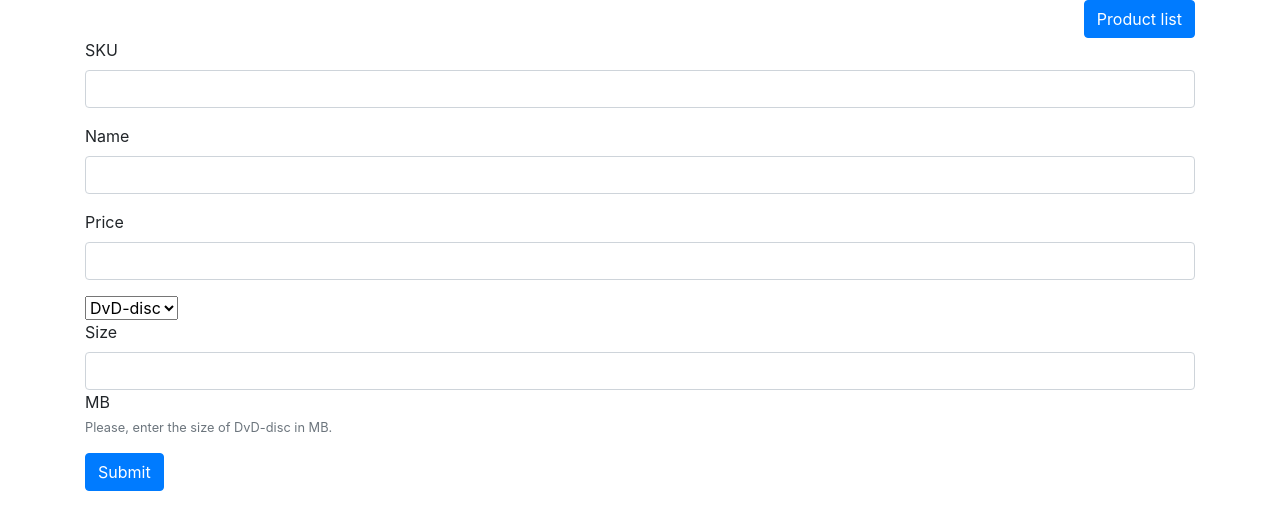
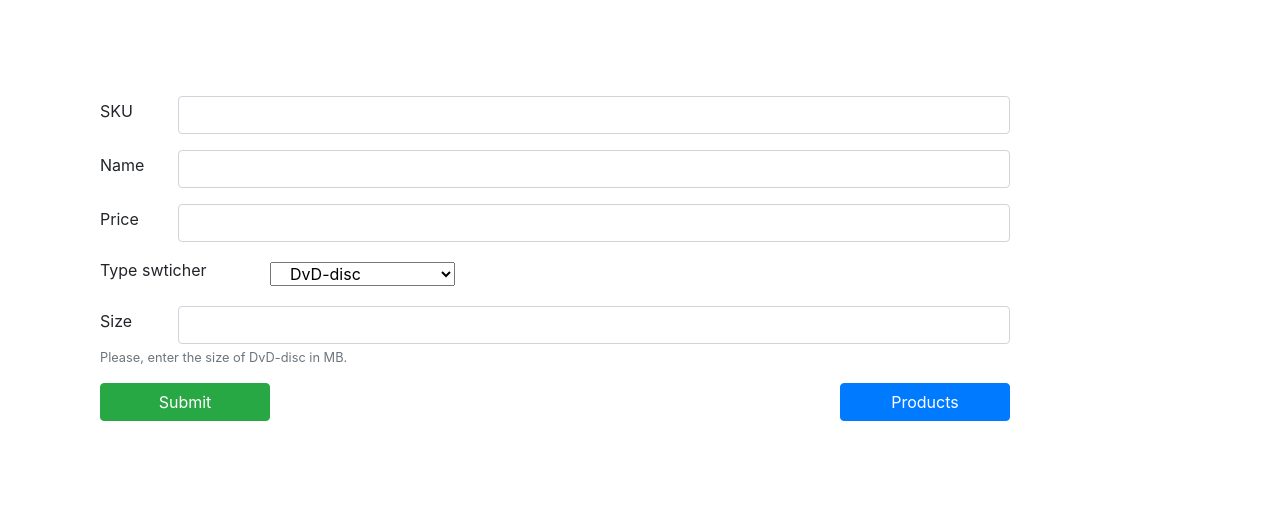
Before and after one commit to georgijsstasjuks/products, a PHP site: page /views/addProducts.php in a window 1280 px wide. Shown: the top 530 px of the page. Run offline with PHP 8.4, Linux system fonts and the light colour scheme.

Commit message:
moved functions from product class to database class

```diff
--- a/logic/connection_db.php
+++ b/logic/Database.php
@@ -1,7 +1,7 @@
 <?php
 declare(strict_types=1);
 require_once 'DatabaseIntarface.php';
-class dbConnection implements Database{
+class Database implements DatabaseInterface{
 
     private string $host;
     private string $user;
@@ -51,9 +51,21 @@ class dbConnection implements Database{
        $result = mysqli_query($this->connect(),$query) or die("ERROR " . mysqli_error($this->connect()));
        return $result;
     }
+
+    public function delete($table, $SKU){
+        $query ="DELETE FROM {$table} WHERE SKU ='{$SKU}'";
+        mysqli_query($this->connect(), $query) or die("ERROR " . mysqli_error($this->connect()));
+        return true;
+    }
+
+    public function get_all($table){
+        $query = "SELECT * FROM {$table}";
+        $result = mysqli_query($this->connect(), $query) or die ("ERROR " . mysqli_error($this->connect()));
+        return $result;
+    }
 }
 /*
-$obj = new dbConnection();
-$obj->connect();
+$obj = new Database();
+$obj->delete("products2","ADSAD");
 */
 ?>
--- a/logic/DatabaseIntarface.php
+++ b/logic/DatabaseIntarface.php
@@ -1,6 +1,8 @@
 <?php
 declare(strict_types=1);
 
-interface Database {
+interface DatabaseInterface {
     public function connect();
+    public function save($table, $data);
+    public function delete($table, $id);
 }
--- a/logic/Product.php
+++ b/logic/Product.php
@@ -4,7 +4,7 @@ declare(strict_types=1);
 
 session_start();
 
-require_once 'connection_db.php';
+require_once 'Database.php';
 require_once 'BaseOperations_Interface.php';
 require_once 'DatabaseIntarface.php';
 
@@ -13,7 +13,7 @@ class Product implements base_operations{
 
     public $database;
 
-    public function __construct(Database $database){
+    public function __construct(DatabaseInterface $database){
         $this->database = $database;
     }
 
@@ -31,7 +31,7 @@ class Product implements base_operations{
             price FLOAT(30) NOT NULL,
             characteristics VARCHAR(200) NOT NULL
         )";
-        mysqli_query($this->database->connect()) or die("ERROR " . mysqli_error($this->database->connect()));
+        mysqli_query($this->database->connect(), $query) or die("ERROR " . mysqli_error($this->database->connect()));
     }
 
     //add products to the db
@@ -134,23 +134,19 @@ class Product implements base_operations{
         if(!$cleanData){
             return false;
         }
-       $result = self::addProduct($cleanData);
-       return $result;
+       return self::addProduct($cleanData);
     }
 
     //show all products on main page
     public function index(){
         self::checkTable();
-        $query ="SELECT * FROM products2";
-        $result = mysqli_query($this->database->connect(), $query) or die("ERROR " . mysqli_error($this->database->connect()));
-        return $result;
+        return $this->database->get_all("products2");
     }
 
     //delete all selected products
     public function delete(array $data){
-        foreach($data as $product){
-            $query ="DELETE FROM products2 WHERE SKU ='$product'";
-            mysqli_query($this->database->connect(), $query) or die("ERROR " . mysqli_error($this->database->connect()));
+        foreach($data as $SKU){
+            $this->database->delete("products2",$SKU);
         }
         return true;
     }
--- a/routing/routes.php
+++ b/routing/routes.php
@@ -1,9 +1,8 @@
 <?php
 declare(strict_types=1);
-    require '../logic/connection_db.php';
+    require '../logic/Database.php';
     require '../logic/Product.php';
-    $obj = new dbConnection();
-    $product = new Product($obj);
+    $product = new Product(new Database());
     $action = $_POST['action'];
 
 switch($action){
--- a/views/addProducts.php
+++ b/views/addProducts.php
@@ -22,19 +22,14 @@ require '../logic/Product.php';
 }
 
 .show{
-  display:block!important;
+  display:flex!important;
 }
 </style>
 
 </head>
 <body>
 
-
-
 <div class="container">
-  <div class="d-flex flex-row-reverse">
-    <a href="../" class="btn btn-primary ">Product list</a>
-  </div>
 
 <?php
 if(isset($_SESSION['flash']))
@@ -60,24 +55,24 @@ if(isset($_SESSION['required'])){
 
 
 
-<form method="POST" action="" id="addNewProduct">
-  <div class="form-group">
-    <label for="exampleInputEmail1">SKU</label>
-    <input type="text" class="form-control" id="exampleInputEmail1" aria-describedby="emailHelp" name="SKU" required>
+<form method="POST" action="" id="addNewProduct" class="container pt-5 mt-5">
+  <div class="form-group row align-items-center">
+    <label for="exampleInputEmail1" class="col-1">SKU</label>
+    <input type="text" class="form-control col-9" id="exampleInputEmail1" aria-describedby="emailHelp" name="SKU" required>
   </div>
-  <div class="form-group">
-    <label for="exampleInputPassword1">Name</label>
-    <input type="text" class="form-control" id="exampleInputEmail1" aria-describedby="emailHelp" name="name" required>
+  <div class="form-group row align-items-center">
+    <label for="exampleInputPassword1" class="col-1">Name</label>
+    <input type="text" class="form-control col-9" id="exampleInputEmail1" aria-describedby="emailHelp" name="name" required>
   </div>
-  <div class="form-group">
-    <label for="exampleInputPassword1">Price</label>
-    <input type="number" class="form-control" id="exampleInputEmail1" aria-describedby="emailHelp" name="price" required>
+  <div class="form-group row align-items-center">
+    <label for="exampleInputPassword1" class="col-1">Price</label>
+    <input type="number" class="form-control col-9" id="exampleInputEmail1" aria-describedby="emailHelp" name="price" required>
   </div>
 
 
-
-
-<select id="selectedCharacteristic" name="selectedCharacteristic" class="main_field" aria-required="true">
+  <div class="form-group row align-items-center">
+  <label for="exampleInputPassword1" class="col-2">Type swticher</label>
+  <select id="selectedCharacteristic" name="selectedCharacteristic" class="col-2" aria-required="true">
 
     <option value="Size" selected="selected">
         DvD-disc
@@ -89,31 +84,45 @@ if(isset($_SESSION['required'])){
         Furniture
     </option>
 </select>
+  </div>
 
-<div class="form-group hide size">
-    <label for="exampleInputPassword1">Size</label>
-    <input type="text" class="form-control furnitureInput" id="exampleInputEmail1" aria-describedby="emailHelp" name="characteristics[]">MB
-    <small id="emailHelp" class="form-text text-muted">Please, enter the size of DvD-disc in MB.</small>
+  <div class="form-group">
+
+<div class="form-group hide size row align-items-center">
+    <label for="text" class="col-1">Size</label>
+    <input type="text" class="form-control furnitureInput col-9" id="exampleInputEmail1" aria-describedby="emailHelp" name="characteristics[]">
+    <small id="emailHelp" class="form-text text-muted col-3">Please, enter the size of DvD-disc in MB.</small>
 </div>
 
-<div class="form-group hide weight">
-    <label for="exampleInputPassword1">Weight</label>
-    <input type="text" class="form-control furnitureInput" id="exampleInputEmail1" aria-describedby="emailHelp" name="characteristics[]">kg
-    <small id="emailHelp" class="form-text text-muted">Please, enter the weight of book.</small>
+<div class="form-group hide weight row align-items-center">
+    <label for="exampleInputPassword1" class="col-1">Weight</label>
+    <input type="text" class="form-control furnitureInput col-9" id="exampleInputEmail1" aria-describedby="emailHelp" name="characteristics[]">
+    <small id="emailHelp" class="form-text text-muted col-3">Please, enter the weight of book.</small>
 </div>
 
-<div class="form-group hide dimension">
-    <label for="exampleInputPassword1">Height</label>
-    <input type="number" class="form-control furnitureInput" id="exampleInputEmail1" aria-describedby="emailHelp" name="characteristics[]">
-    <label for="exampleInputPassword1">Widht</label>
-    <input type="number" class="form-control furnitureInput" id="exampleInputEmail1" aria-describedby="emailHelp" name="characteristics[]">
-    <label for="exampleInputPassword1">Length</label>
-    <input type="number" class="form-control furnitureInput" id="exampleInputEmail1" aria-describedby="emailHelp" name="characteristics[]">
-    <small id="emailHelp" class="form-text text-muted">Please, provide dimension dimension in HxWxL format.</small>
+<div class="form-group hide dimension row align-items-center">
+    <label for="exampleInputPassword1" class="col-1">Height</label>
+    <input type="number" class="form-control furnitureInput col-9" id="exampleInputEmail1" aria-describedby="emailHelp" name="characteristics[]">
+    </div>
+    <div class="form-group hide dimension row align-items-center">
+    <label for="exampleInputPassword1" class="col-1">Widht</label>
+    <input type="number" class="form-control furnitureInput col-9" id="exampleInputEmail1" aria-describedby="emailHelp" name="characteristics[]">
+    </div>
+    <div class="form-group hide dimension row align-items-center">
+    <label for="exampleInputPassword1" class="col-1">Length</label>
+    <input type="number" class="form-control furnitureInput col-9" id="exampleInputEmail1" aria-describedby="emailHelp" name="characteristics[]">
+    <small id="emailHelp" class="form-text text-muted col-3">Please, provide dimension dimension in HxWxL format.</small>
+    </div>
 </div>
 <input hidden name="action" value="save">
-  <button type="submit" class="btn btn-primary">Submit</button>
 
+<div class="form-group row  justify-content-between align-items-center">
+   <div class="col-6 col-md-5 col-sm-6 col-lg-4" >  <button type="submit" class="btn btn-success col-6 col-md-6 col-sm-6">Submit</button></div>
+   <div class="col-6 col-md-5 col-sm-6 col-lg-4"> <a href="../" class="btn btn-primary col-8 col-md-7 col-sm-8 col-lg-6">Products</a></div>
+
+    </div>
+
+  </div>
 </form>
 
 </div>
```
Also changed, not shown: index.php (+4 -3 lines).
